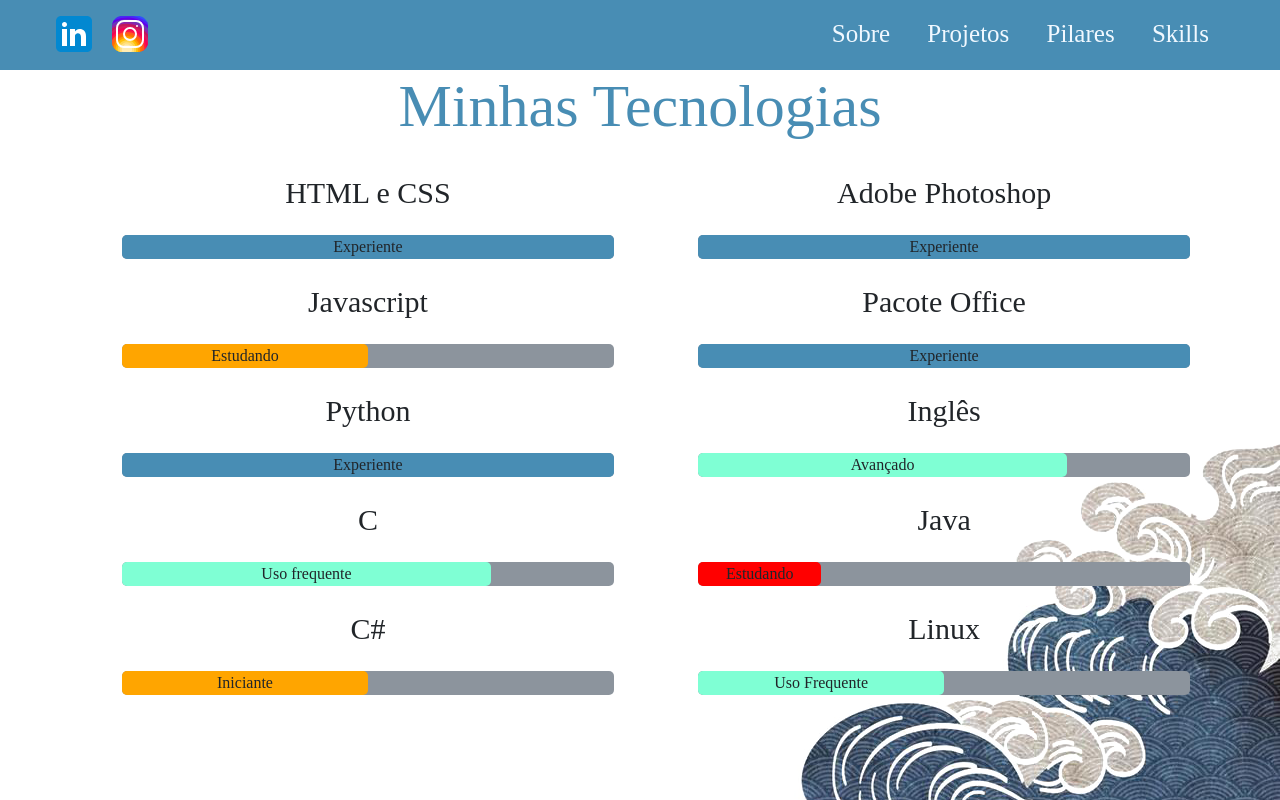
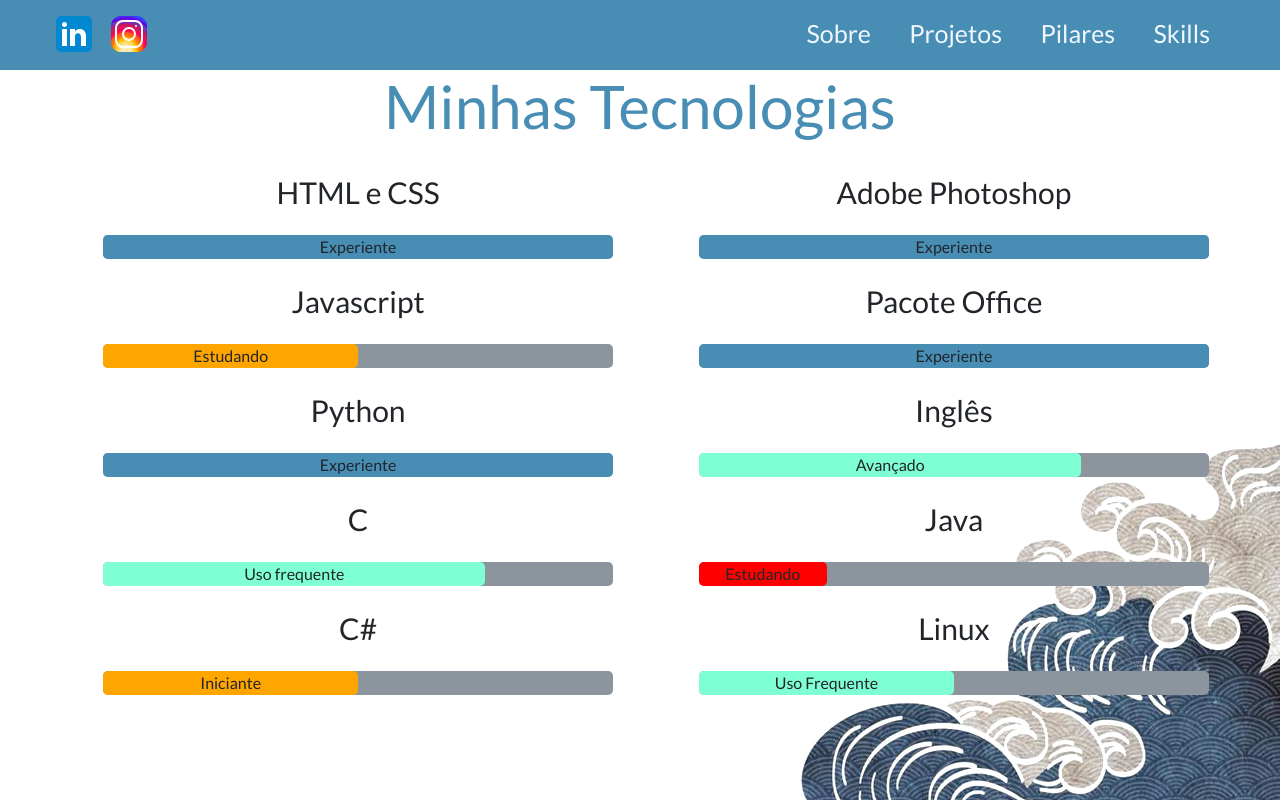
Before and after one commit to fnsantos-dev/Portf-lio, a Flask app: page /sobre in a window 1280 px wide. Run offline with Flask 3, Linux system fonts and the light colour scheme.

Commit message:
mudança da fonte

```diff
--- a/api/static/pilares.css
+++ b/api/static/pilares.css
@@ -1,5 +1,6 @@
+@import url('https://fonts.googleapis.com/css2?family=Lato:ital,wght@0,100;0,300;0,400;0,700;0,900;1,100;1,300;1,400;1,700;1,900&display=swap');
 body{
-    font-family: futura md bt;
+    font-family: "Lato";
     margin: 0;
     z-index: 1;
 }
@@ -48,7 +49,7 @@
 }
 
 
-@media (max-width:768px){
+@media (max-width:1200px){
     .ima{
         max-width: 100%;
     }
--- a/api/static/sobre.css
+++ b/api/static/sobre.css
@@ -1,5 +1,6 @@
+@import url('https://fonts.googleapis.com/css2?family=Lato:ital,wght@0,100;0,300;0,400;0,700;0,900;1,100;1,300;1,400;1,700;1,900&display=swap');
 body{
-    font-family: futura md bt;
+    font-family: "Lato";
     margin: 0;
 
 }
@@ -120,7 +121,7 @@
     margin: 8px;
     transition: 0.3s;
 }
-@media (max-width: 768px) {
+@media (max-width: 1200px) {
     body{
         overflow-x: hidden;
     }
--- a/api/static/techs.css
+++ b/api/static/techs.css
@@ -1,7 +1,9 @@
+@import url('https://fonts.googleapis.com/css2?family=Lato:ital,wght@0,100;0,300;0,400;0,700;0,900;1,100;1,300;1,400;1,700;1,900&display=swap');
 body{
-    font-family: futura md bt;
+    font-family: "Lato";
     margin: 0;
 }
+
 h1{
     color: #488db4;
     font-size: 36px;
@@ -77,7 +79,7 @@
     justify-content: center;
     align-items: center;
 }
-@media  (max-width:768px){
+@media  (max-width:1200px){
     .tecnologias{
         display: block;
 
```
